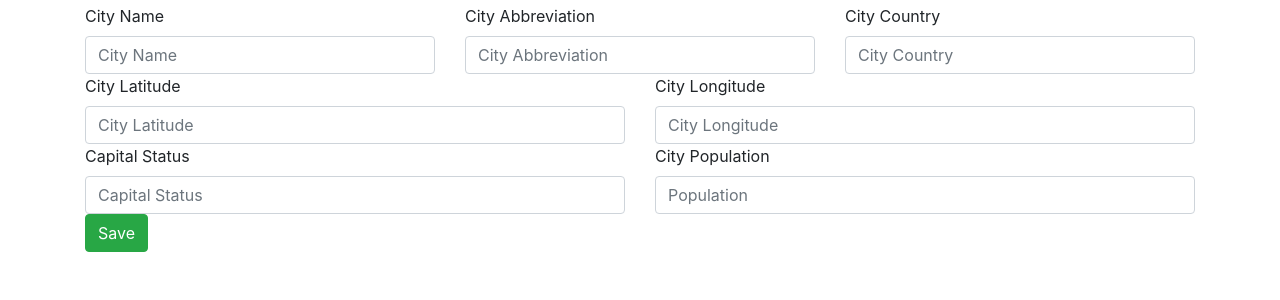
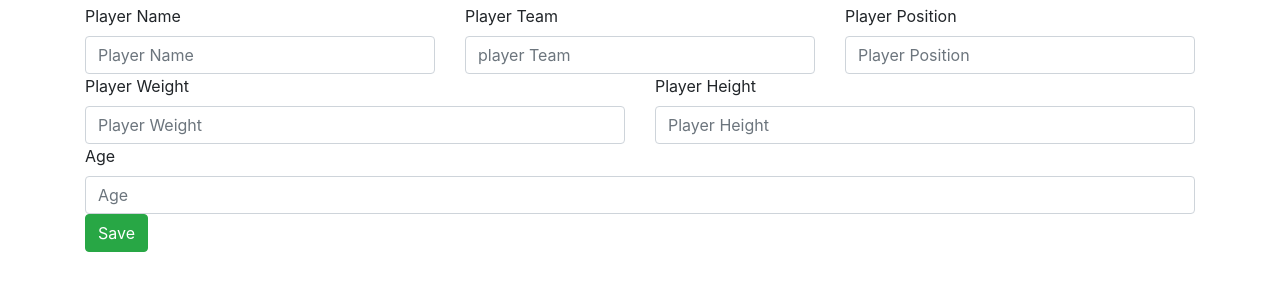
Before and after one commit to meahesachin/webappfinal, a Python web app: template app/templates/edit.html in a window 1280 px wide. Shown: the part 56-356 px from the top of the page. Run offline with Jinja, Linux system fonts and the light colour scheme; the template is opened without the code that fills it, so the values that code supplies are empty; some libraries are stand-ins or nearby versions.

Commit message:
Feature: Updated edit.html for new column names

```diff
--- a/app/templates/edit.html
+++ b/app/templates/edit.html
@@ -1,43 +1,41 @@
 {% extends "layout.html" %}
 {% block content %}
-<form action="/edit/{{city.id}}" method="post">
+<form action="/edit/{{player.id}}" method="post">
     <div class="row">
         <div class="col">
-            <label for="fldName">City Name</label>
-            <input id="fldName" type="text" class="form-control" placeholder="City Name" name="fldName" value="{{city.fldName}}">
+            <label for="fldName">Player Name</label>
+            <input id="fldName" type="text" class="form-control" placeholder="Player Name" name="fldName" value="{{player.fldName}}">
+        </div>
+         <div class="col">
+            <label for="fldTeam">Player Team</label>
+            <input id="fldTeam" type="text" class="form-control" placeholder="player Team" name="fldTeam" value="{{player.fldTeam}}">
         </div>
         <div class="col">
-            <label for="fldAbbreviation">City Abbreviation</label>
-            <input id="fldAbbreviation" type="text" class="form-control" placeholder="City Abbreviation"
-                   name="fldAbbreviation" value="{{city.fldAbbreviation}}">
+            <label for="fldPosition">Player Position</label>
+            <input id="fldPosition" type="text" class="form-control" placeholder="Player Position" name="fldPosition" value="{{player.fldPosition}}">
         </div>
-        <div class="col">
-            <label for="fldCountry">City Country</label>
-            <input id="fldCountry" type="text" class="form-control" placeholder="City Country" name="fldCountry" value="{{city.fldCountry}}">
-        </div>
+
     </div>
 
     <div class="row">
-        <div class="col">
-            <label for="fldLat">City Latitude</label>
-            <input id="fldLat" type="text" class="form-control" placeholder="City Latitude" name="fldLat" value="{{city.fldLat}}">
+         <div class="col">
+            <label for="fldWeight">Player Weight</label>
+            <input id="fldWeight" type="text" class="form-control" placeholder="Player Weight"
+                   name="fldWeight" value="{{player.fldWeight}}">
         </div>
         <div class="col">
-            <label for="fldlong">City Longitude</label>
-            <input id="fldlong" type="text" class="form-control" placeholder="City Longitude" name="fldLong" value="{{city.fldLong}}">
+            <label for="fldHeight">Player Height</label>
+            <input id="fldHeight" type="text" class="form-control" placeholder="Player Height" name="fldHeight" value="{{player.fldHeight}}">
         </div>
     </div>
     <div class="row">
         <div class="col">
-            <label for="fldCapitalStatus">Capital Status</label>
+            <label for="fldAge">Age</label>
 
-            <input id="fldCapitalStatus" type="text" class="form-control" placeholder="Capital Status"
-                   name="fldCapitalStatus" value="{{city.fldCapitalStatus}}">
+            <input id="fldAge" type="text" class="form-control" placeholder="Age"
+                   name="fldAge" value="{{player.fldAge}}">
         </div>
-        <div class="col">
-            <label for="fldPopulation">City Population</label>
-            <input id="fldPopulation" type="text" class="form-control" placeholder="Population" name="fldPopulation" value="{{city.fldPopulation}}">
-        </div>
+
     </div>
     <button type="submit" class="btn btn-success">Save</button>
 
```
